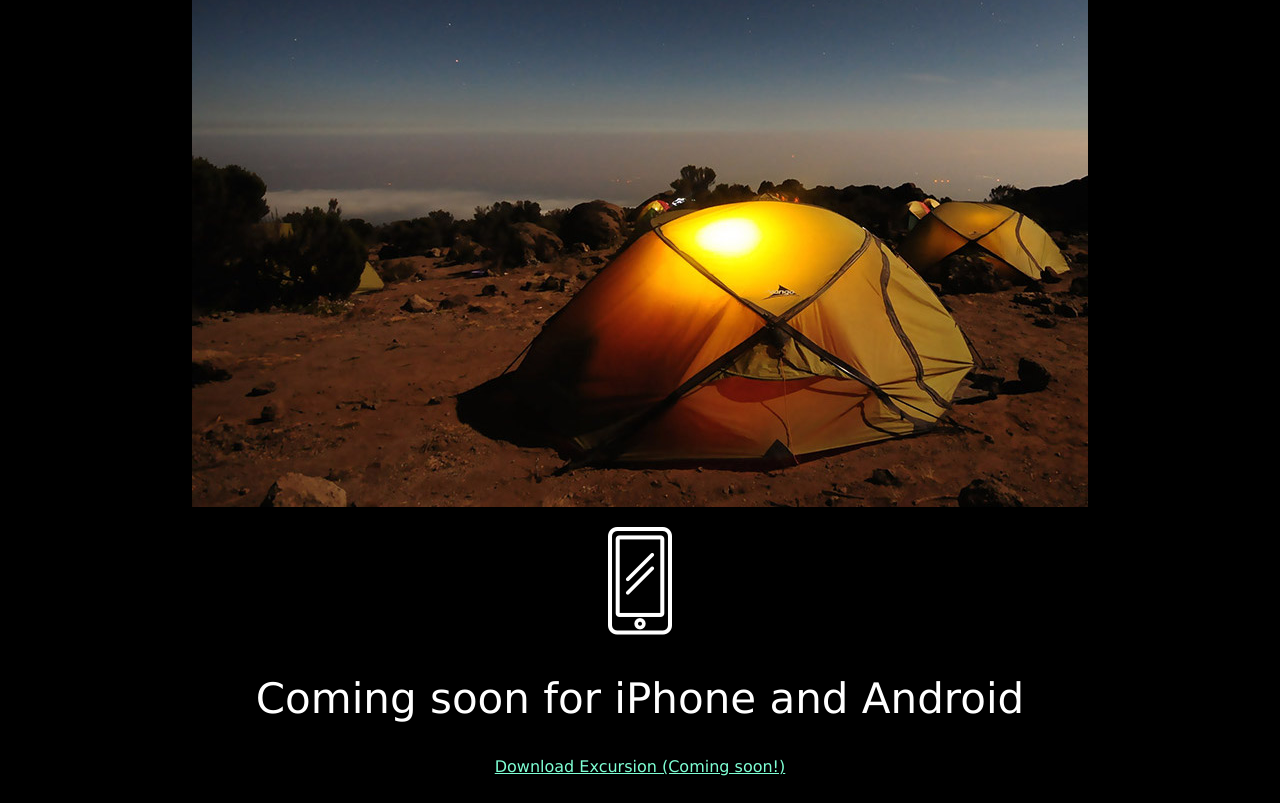
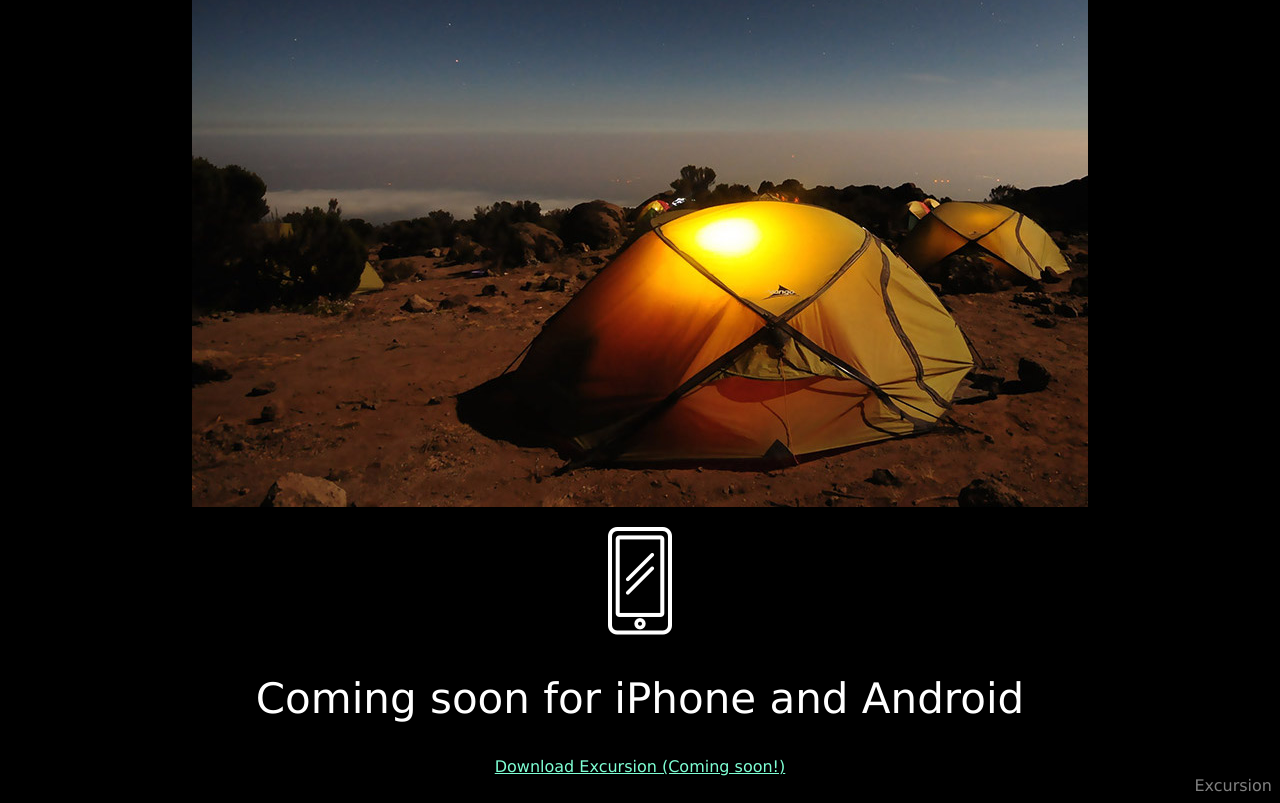
Before and after one commit to DonLe2911/excursion, a plain HTML site: page index.html in a window 1280 px wide. Shown: the part 498-1301 px from the top of the page. Drawn offline with Linux system fonts and the light colour scheme.

Commit message:
Add footer

```diff
--- a/index.html
+++ b/index.html
@@ -20,5 +20,6 @@
     </p>
     <h2>Coming soon for iPhone and Android</h2>
     <a href="index.html" class="link">Download Excursion (Coming soon!)</a>
+    <footer>Excursion</footer>
   </body>
 </html>
--- a/resources/css/style.css
+++ b/resources/css/style.css
@@ -16,6 +16,11 @@ h2 {
   color: white;
 }
 
+footer {
+  color: gray;
+  text-align: right;
+}
+
 .link {
   color: aquamarine;
   font-size: 16px;
```
